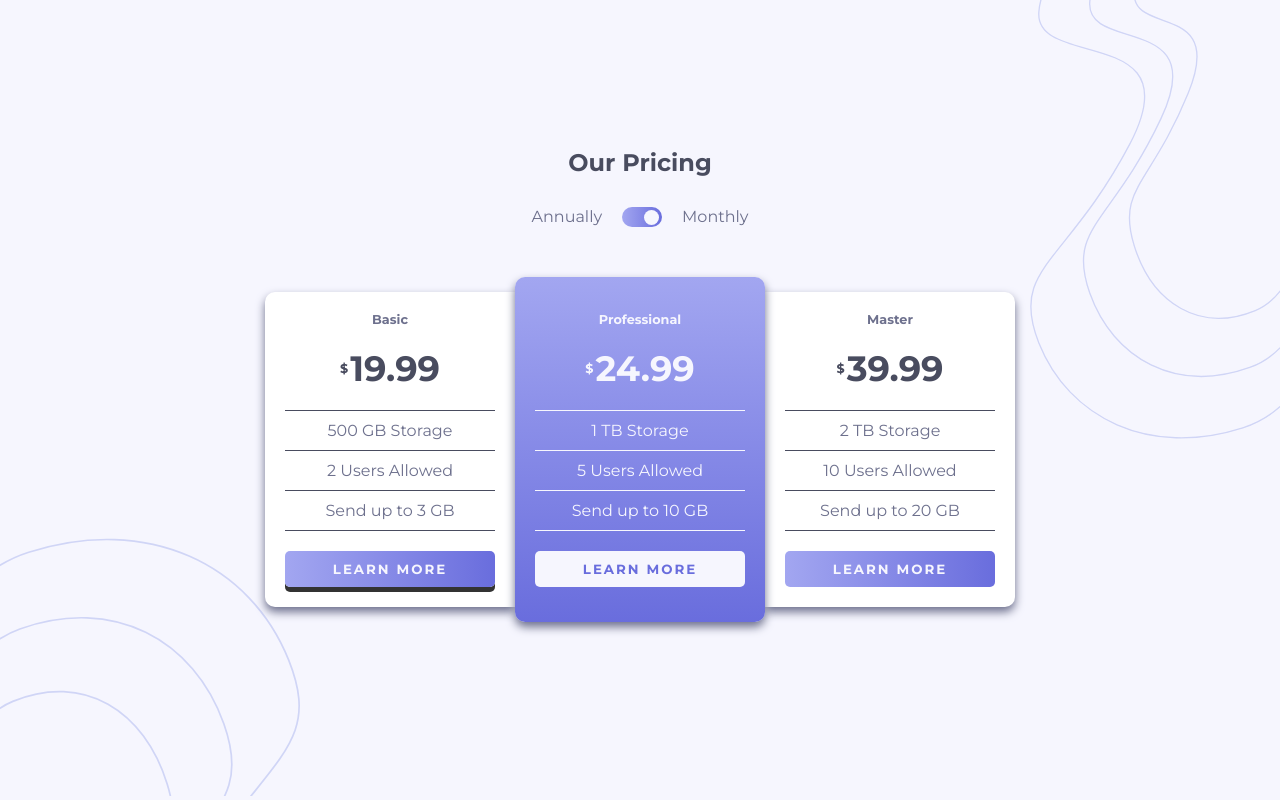
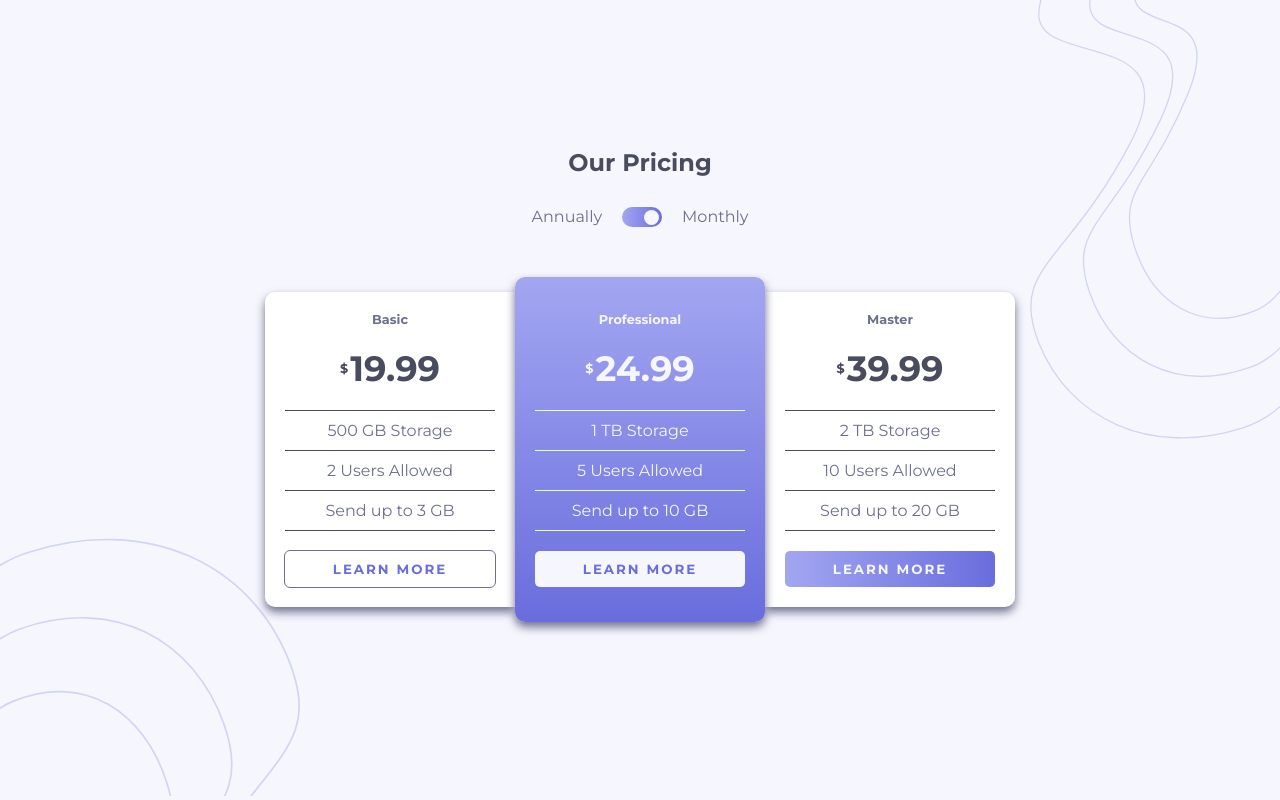
Before and after one commit to WesSno/Pricing-Toggle-Component, a React (Vite) app: page / in a window 1280 px wide. In both pictures the pointer is over the button 390 px from the left and 569 px from the top of the page. Built offline with nearby package versions, Linux system fonts and the light colour scheme.

Commit message:
updateds styles

```diff
--- a/src/App.css
+++ b/src/App.css
@@ -196,12 +196,20 @@ main {
 }
 
 .cta:hover {
-  box-shadow: 0px 5px 0px 0px rgba(0, 0, 0, 0.8);
+  outline: 1px solid var(--gray-650);
+  background: transparent;
+  color: hsl(238, 63%, 64%);
 }
 
 .professional-card .cta {
   background: var(--blue-50);
   color: hsl(238, 63%, 64%);
+}
+
+.professional-card .cta:hover {
+  outline: 1px solid white;
+  background: transparent;
+  color: white;
 }
 
 /************* BACKGROUND PATTERNS ****************/
```
